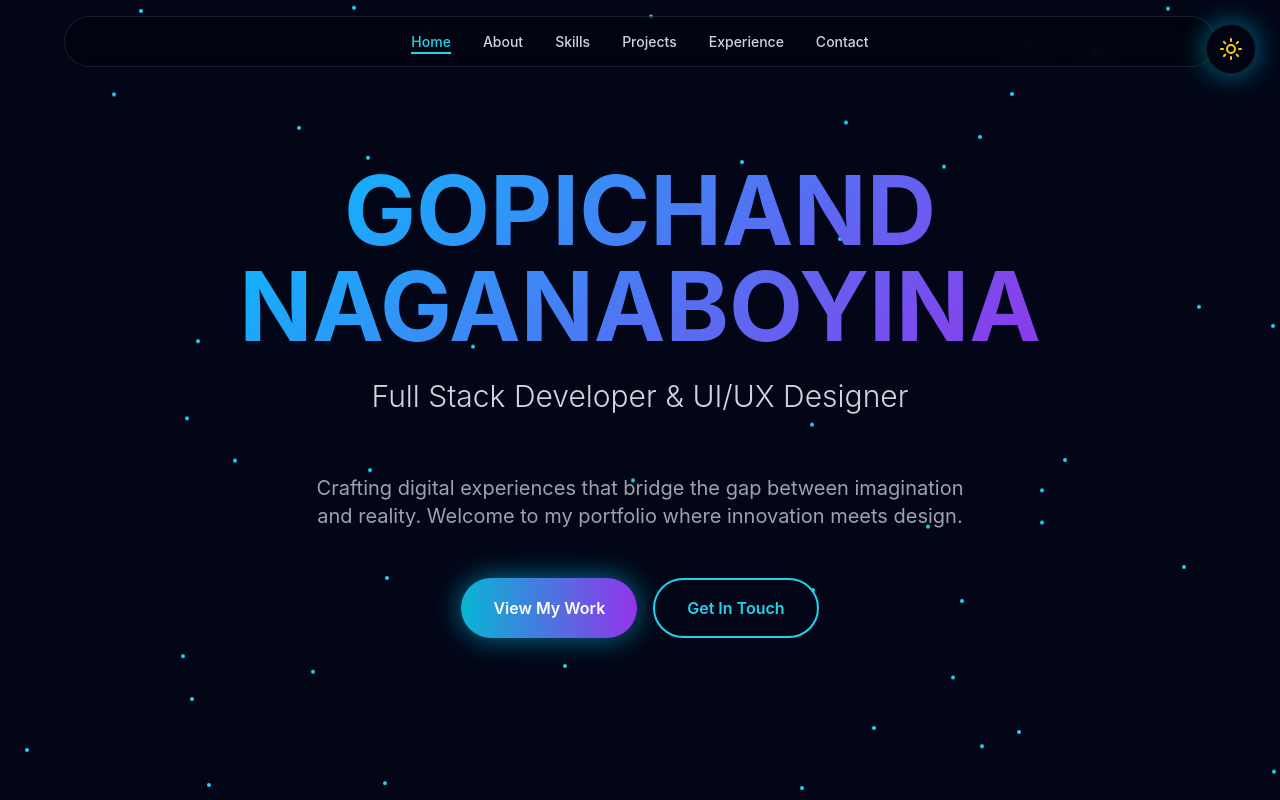
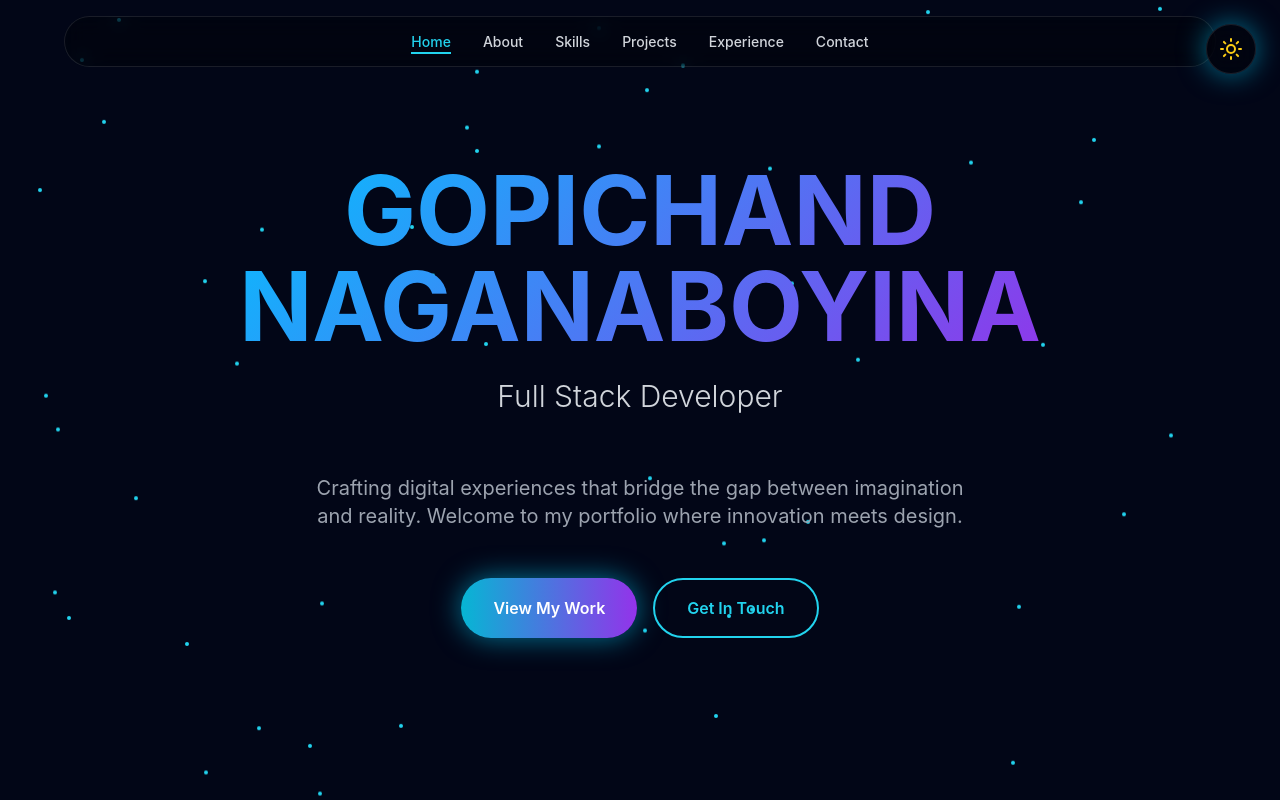
Before and after one commit to gopichand577/myportfolio11, a React (Vite) app: page / in a window 1280 px wide. Shown: the top 800 px of the page. Built offline with nearby package versions, Linux system fonts and the light colour scheme.

Commit message:
Update Hero section
Update the hero section with the title "Full Stack Developer".

```diff
--- a/src/components/Hero.tsx
+++ b/src/components/Hero.tsx
@@ -1,10 +1,9 @@
-
 import { useState, useEffect } from 'react';
 
 const Hero = () => {
   const [text, setText] = useState('');
   const [isTyping, setIsTyping] = useState(true);
-  const fullText = "Full Stack Developer & UI/UX Designer";
+  const fullText = "Full Stack Developer";
 
   useEffect(() => {
     let index = 0;
```
